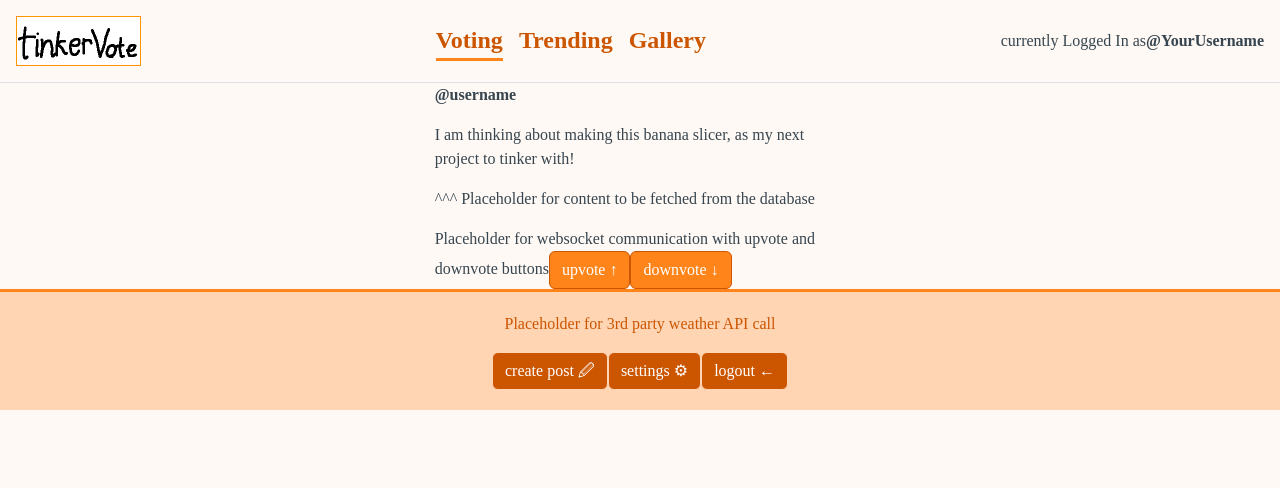
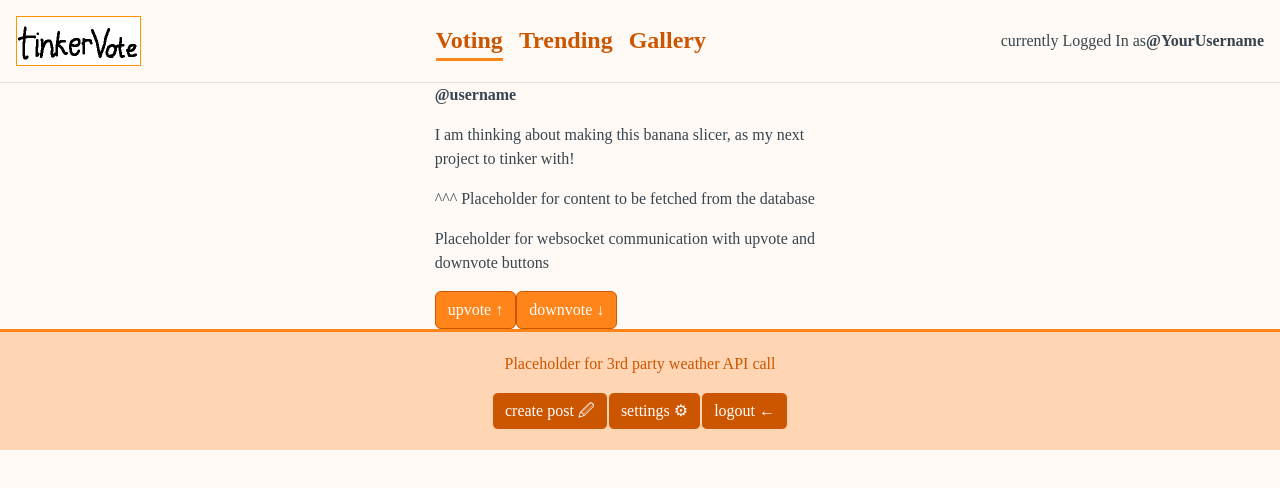
Before and after one commit to jonasbarzee/build-showcase, a React (Vite) app: page /voting in a window 1280 px wide. Shown: the top 488 px of the page. Built offline with nearby package versions, Linux system fonts and the light colour scheme; a web font is replaced by a local one.

Commit message:
swap text tags with p tags in voting.jsx

```diff
--- a/src/voting/voting.jsx
+++ b/src/voting/voting.jsx
@@ -17,7 +17,7 @@ export function Voting() {
                                 </div>
                             </article>
                             <div>
-                                <text>Placeholder for websocket communication with upvote and downvote buttons</text>
+                                <p>Placeholder for websocket communication with upvote and downvote buttons</p>
                                 <button type="button" className="btn btn-secondary">upvote &#8593;</button>
                                 <button type="button" className="btn btn-secondary">downvote &#8595;</button>
                             </div>
```
